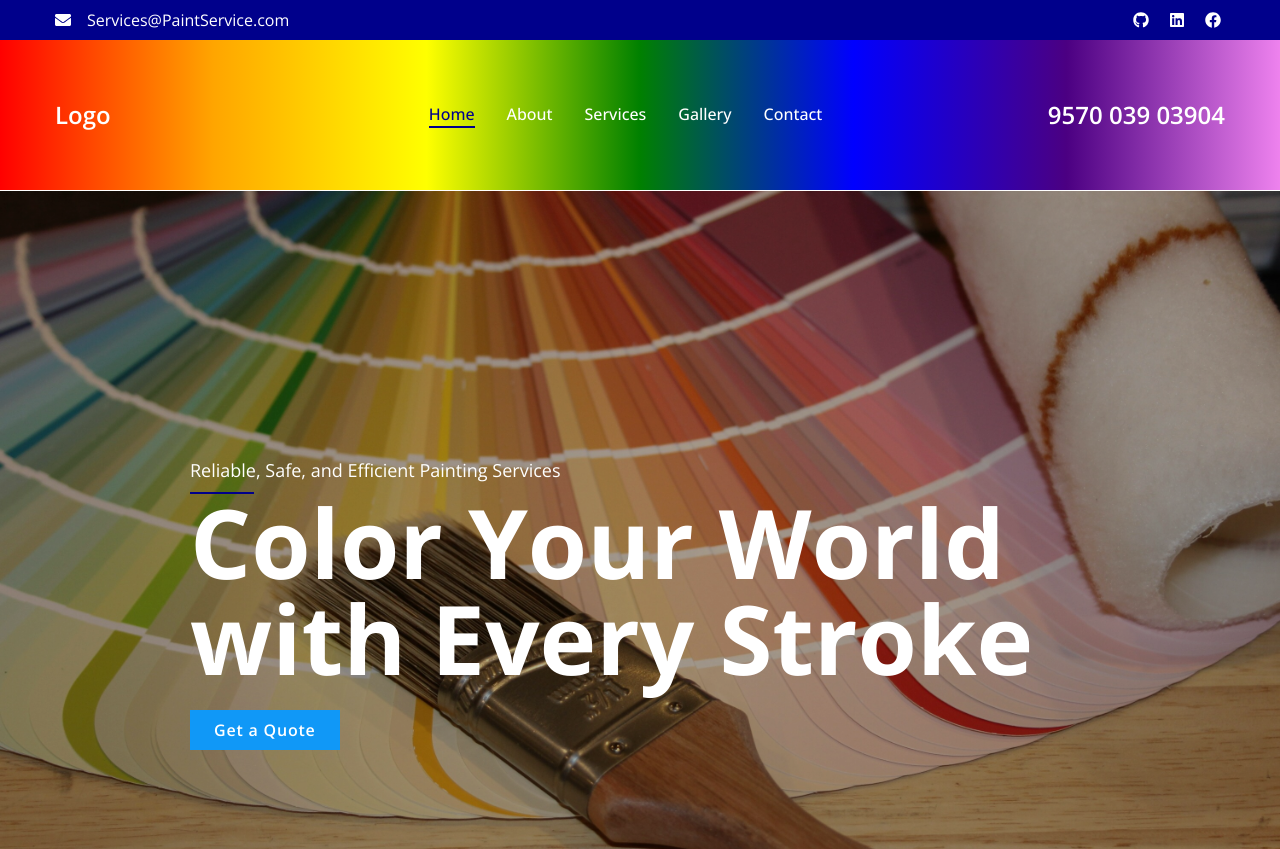
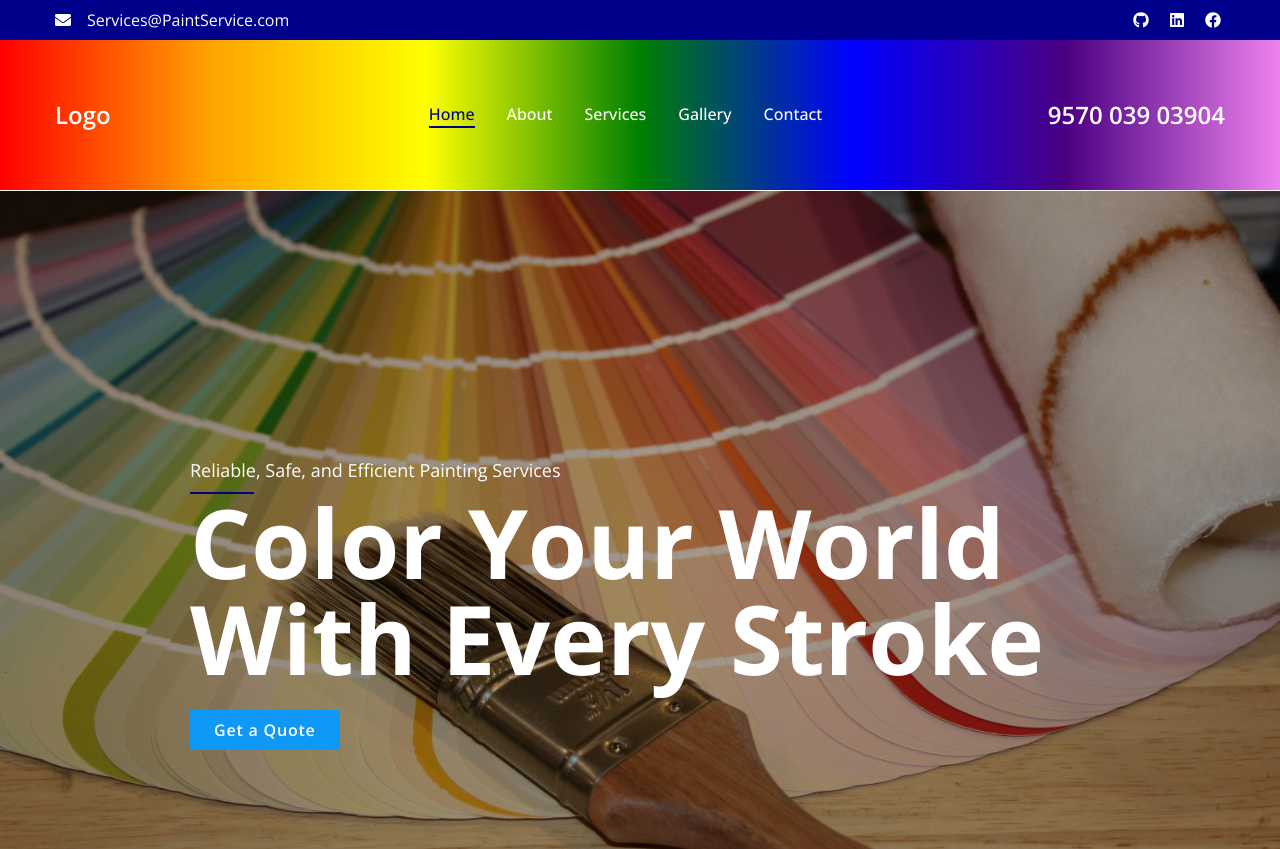
Before and after one commit to BerylBrothers/Paint-Website, a Next.js app: page / in a window 1280 px wide. Shown: the top 849 px of the page. Built offline with nearby package versions, Linux system fonts and the light colour scheme.

Commit message:
changed hero page

```diff
--- a/components/Hero.jsx
+++ b/components/Hero.jsx
@@ -44,7 +44,7 @@ const Hero = () => {
             </div>
 
             <h1 className="flex xl:justify-start justify-center text-center xl:text-left text-4xl font-bold xl:text-8xl xl:max-w-[900px]">
-              Color Your World with Every Stroke
+              Color Your World With Every Stroke
             </h1>
 
             <div className="flex xl:justify-start justify-center">
```
